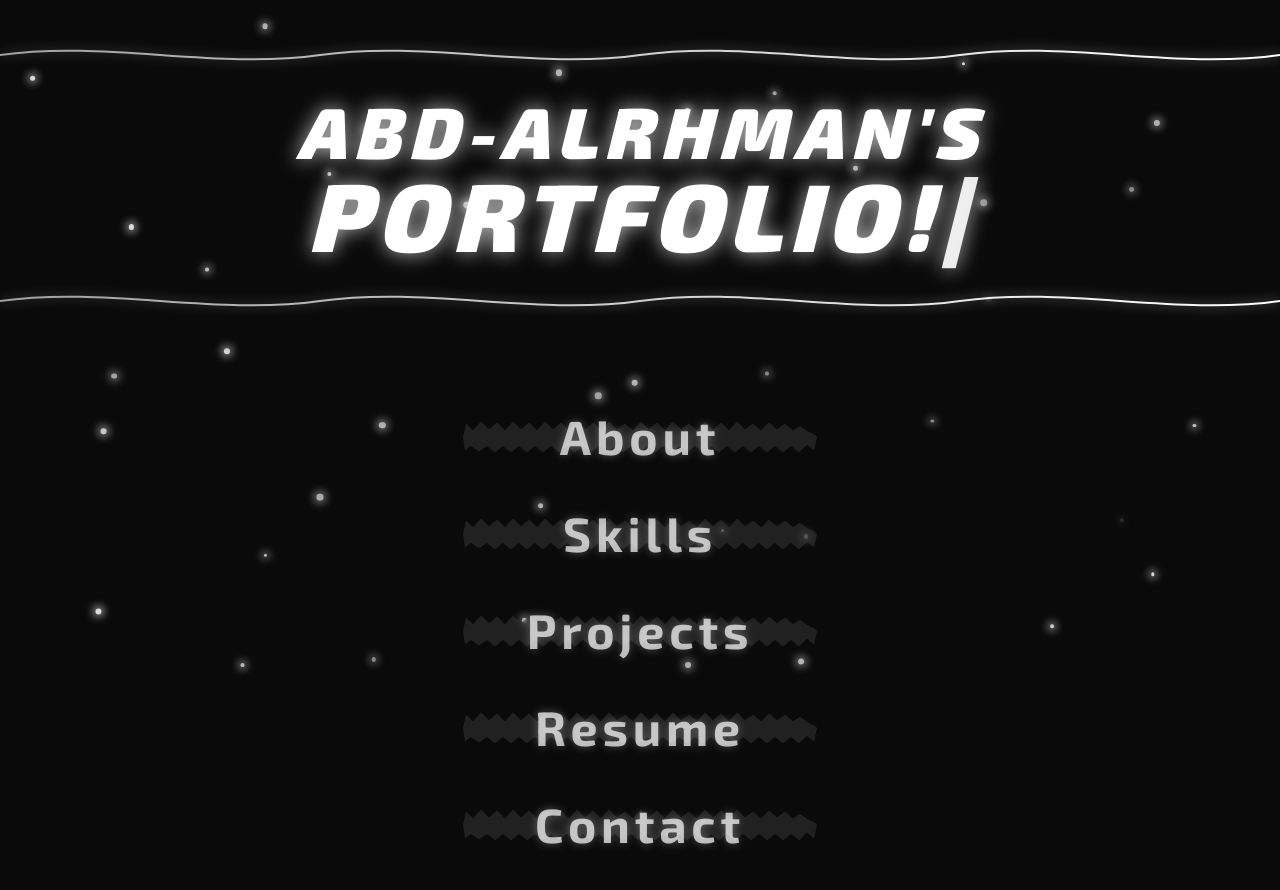
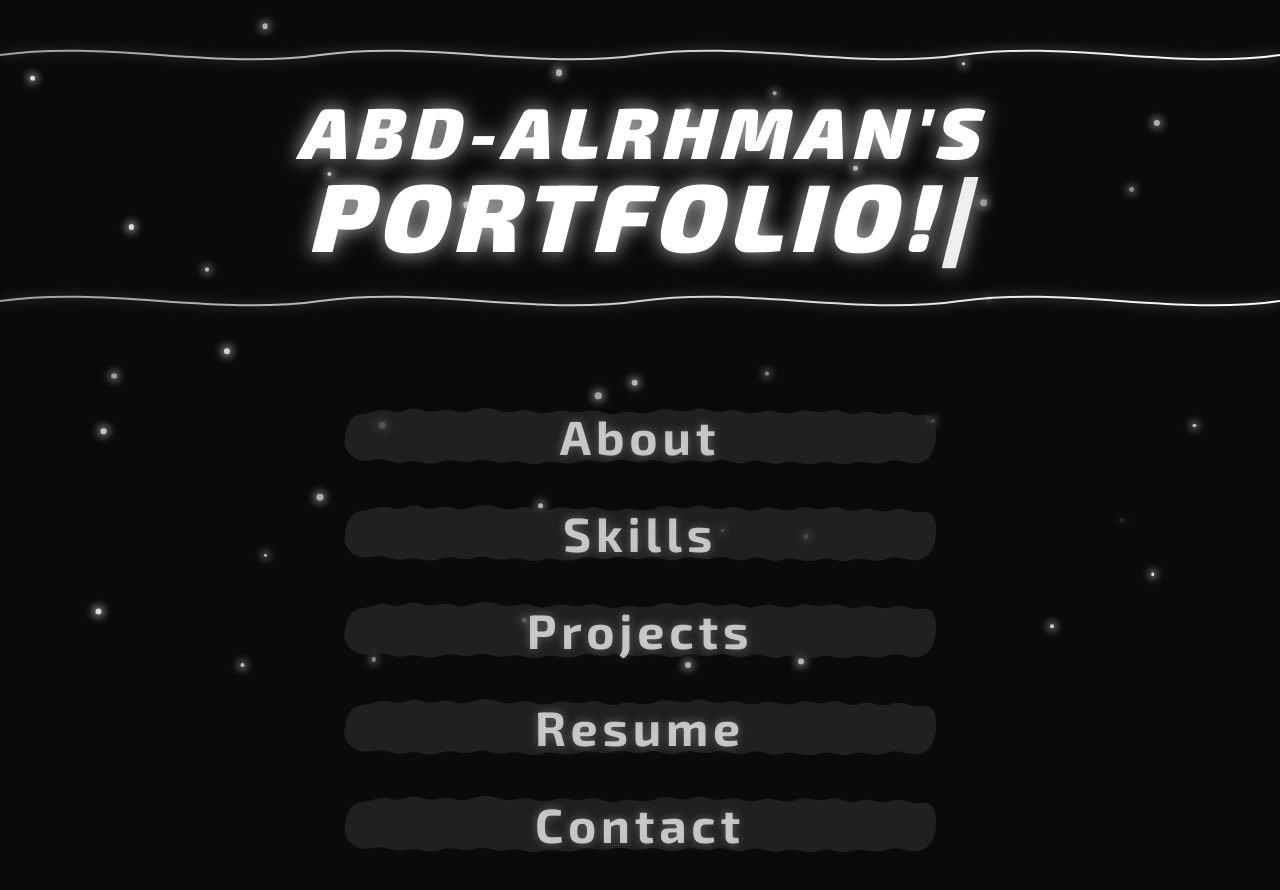
Before and after one commit to NOKIA05/E-Portfolio, a React (Vite) app in the folder frontend/: page / in a window 1280 px wide. Shown: the top 890 px of the page. Built offline with nearby package versions, Linux system fonts and the light colour scheme.

Commit message:
Replace zigzag brushstroke with organic curved ink stroke, wider and taller

```diff
--- a/frontend/src/pages/Home.jsx
+++ b/frontend/src/pages/Home.jsx
@@ -81,36 +81,65 @@ function NavLink({ to, children, delay }) {
             onHoverEnd={() => setHovered(false)}
             style={{ position: 'relative', display: 'inline-block' }}
         >
-            {/* Ink brushstroke — fixed width so all 5 links match */}
+            {/* Organic ink brushstroke — wide, thick, irregular curves */}
             <svg
                 style={{
                     position: 'absolute',
                     top: '50%',
                     left: '50%',
                     transform: 'translate(-50%, -50%)',
-                    width: '360px',
-                    height: '58px',
+                    width: '80vw',
+                    maxWidth: '600px',
+                    height: '80px',
                     pointerEvents: 'none',
                     overflow: 'visible',
-                    opacity: hovered ? 0.95 : 0.72,
+                    opacity: hovered ? 0.95 : 0.75,
                     transition: 'opacity 0.2s ease',
                 }}
-                viewBox="0 0 360 52"
+                viewBox="0 0 600 80"
                 preserveAspectRatio="none"
             >
                 <path
-                    d="M3,26
-                    L6,14 L13,20 L21,12 L29,19 L37,13 L45,20 L53,12 L61,19 L69,13 L77,20
-                    L85,12 L93,19 L101,13 L109,20 L117,12 L125,19 L133,13 L141,20 L149,12 L157,19
-                    L165,14 L173,20 L181,12 L189,19 L197,13 L205,20 L213,12 L221,19 L229,14 L237,20
-                    L245,12 L253,19 L261,13 L269,20 L277,12 L285,19 L293,14 L301,20 L309,13 L317,19
-                    L325,14 L333,20 L340,16 L348,21 L355,24 L357,26
-                    L354,38 L347,33 L339,40 L331,34 L323,40 L315,34 L307,40 L299,34 L291,40 L283,34
-                    L275,40 L267,34 L259,40 L251,34 L243,40 L235,34 L227,40 L219,34 L211,40 L203,34
-                    L195,40 L187,34 L179,40 L171,34 L163,40 L155,34 L147,40 L139,34 L131,40 L123,34
-                    L115,40 L107,34 L99,40 L91,34 L83,40 L75,34 L67,40 L59,34 L51,40 L43,34
-                    L35,40 L27,34 L19,39 L11,34 L5,38 L3,26 Z"
-                    fill="rgba(48, 48, 48, 0.88)"
+                    d="M5,40
+                    C6,30 10,18 22,17
+                    C34,16 38,10 52,14
+                    C64,18 68,8 82,13
+                    C94,18 100,10 114,14
+                    C126,18 130,12 144,11
+                    C156,10 162,18 178,14
+                    C192,10 196,20 212,15
+                    C226,10 230,18 246,14
+                    C260,10 264,20 280,16
+                    C294,12 300,20 316,14
+                    C330,8 338,18 352,13
+                    C364,8 370,18 386,14
+                    C400,10 404,20 420,15
+                    C434,10 440,20 456,15
+                    C468,10 474,18 488,14
+                    C500,10 506,20 520,16
+                    C532,12 538,20 552,16
+                    C564,12 570,20 582,18
+                    C592,16 597,24 596,40
+                    C595,54 590,64 578,66
+                    C566,68 560,60 546,65
+                    C532,70 526,62 512,66
+                    C498,70 492,62 478,66
+                    C464,70 456,62 442,66
+                    C428,70 422,60 408,65
+                    C394,70 388,60 374,64
+                    C360,68 354,60 340,65
+                    C326,70 320,60 306,64
+                    C292,68 286,60 272,64
+                    C258,68 252,60 238,65
+                    C224,70 216,62 202,66
+                    C188,70 182,62 168,65
+                    C154,68 148,60 134,64
+                    C120,68 114,60 100,65
+                    C86,70 80,62 66,65
+                    C52,68 46,60 32,63
+                    C20,66 10,60 6,52
+                    C4,48 4,44 5,40 Z"
+                    fill="rgba(44, 44, 44, 0.90)"
                 />
             </svg>
 
```
